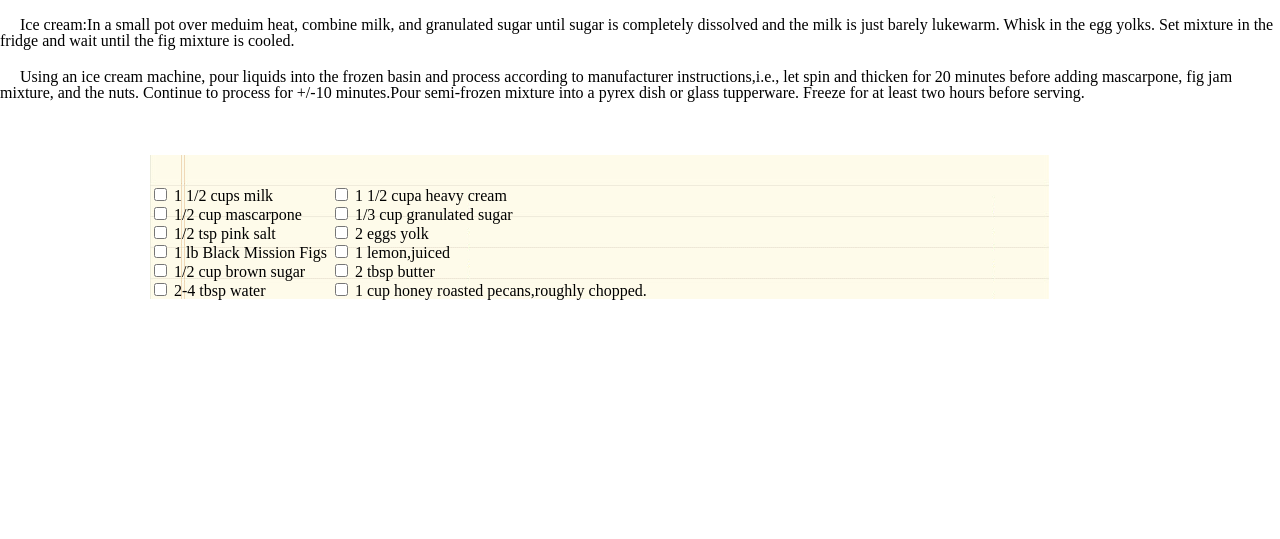
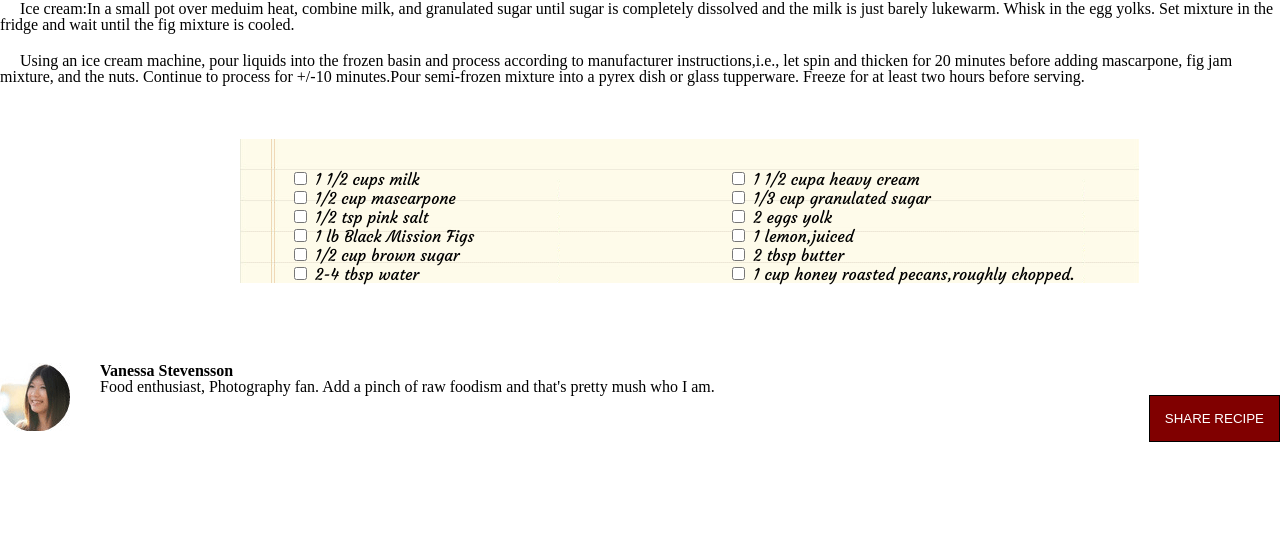
Before and after one commit to sereendaqamsih/chocolate-pizza, a plain HTML site: page index.html in a window 1280 px wide. Shown: the part 1110-1649 px from the top of the page. Drawn offline with Linux system fonts and the light colour scheme.

Commit message:
save lab10

```diff
--- a/css/style.css
+++ b/css/style.css
@@ -29,8 +29,10 @@ h3{
     margin-top: 30px;
 
 }
-#line img {
-    background-repeat:repeat;
+.line  {
+    background-image: url('../img/hr-img.png');
+    background-repeat:repeat-x;
+    width: 100%;
 }
 h4{
     font-size: small;
@@ -55,7 +57,7 @@ h5  {
 
 }
 
-    #p2 {
+#p2 {
         margin-top: 20px ;
         margin-bottom: 20px;
 
@@ -64,28 +66,52 @@ h5  {
     background-image: url('../img/list-bg.png');
     background-repeat: no-repeat;
     margin-top: 190px;
-    margin-left: 150px ;
+    margin-left: 240px ;
 }
 #list1{
     /* float:left; */
 
     margin-top: 30px;
     display: inline-block;
-}
+    margin-left: 50px;
+    font-family: 'Courgette', cursive;}
 #list2{
     /* float: right;   */
     margin-top: 30px;
     display: inline-block;
-
+    margin-left: 250px;
+    font-family: 'Courgette', cursive;
 
 
 }
 footer{
     text-align: center;
+    margin-top: 150px;
+    color: darkgrey;
 }
 #info {
-    margin-top: 400px;
+    margin-top: 80px;
 }
 input[type=checkbox]:checked + label.che {
     text-decoration: line-through;
   }
+#name{
+    font-weight: bold;
+    margin-top: 80px;
+    margin-left: 100px;
+
+}
+#van{
+    float: left;
+}
+#infoname{
+    margin-left: 100px;
+}
+button{
+float: right;
+color: white;
+background-color: maroon;
+border: solid black 1px;
+padding: 15px
+
+}
--- a/index.html
+++ b/index.html
@@ -5,9 +5,13 @@
     <meta http-equiv="X-UA-Compatible" content="IE=edge">
     <meta name="viewport" content="width=device-width, initial-scale=1.0">
     <link rel="preconnect" href="https://fonts.gstatic.com">
+<link href="https://fonts.googleapis.com/css2?family=Courgette&display=swap" rel="stylesheet">
+    <link rel="preconnect" href="https://fonts.gstatic.com">
 <link href="https://fonts.googleapis.com/css2?family=Dancing+Script&display=swap" rel="stylesheet">
 <link rel="preconnect" href="https://fonts.gstatic.com">
 <link href="https://fonts.googleapis.com/css2?family=Dancing+Script&display=swap" rel="stylesheet">
+<link rel="preconnect" href="https://fonts.gstatic.com">
+<link href="https://fonts.googleapis.com/css2?family=Indie+Flower&display=swap" rel="stylesheet">
     <link rel="stylesheet" href="css/reset.css">
     <link rel="stylesheet" href="css/style.css">
     <title>Chocolate Pizza</title>
@@ -17,7 +21,7 @@
         <h1>Delicious</h1>
         <h2>THE BEST FOOD BLOG ON THE WEB</h2>
         <img id="logo" src="img/logo.png" alt="logo">
-        <nav id="line"><img src="img/hr-img.png" alt="line"></nav>
+        <nav class="line"></nav>
         <nav>
             <ul>
               <li> <img src="img/fb-icon.png"alt="facebook"></li>
@@ -99,10 +103,11 @@
         </div>
 
        <section>
+        <nav class="line"></nav>
            <article id="info">
-               <img src="img/van-pic.png" alt="van image">
-               <h5>Vanessa Stevensson</h5>
-               <p>Food enthusiast, Photography fan. Add a pinch of raw foodism and that's pretty mush who I am.</p>
+               <img id="van" src="img/van-pic.png" alt="van image">
+               <h6 id="name">Vanessa Stevensson</h6>
+               <p id="infoname">Food enthusiast, Photography fan. Add a pinch of raw foodism and that's pretty mush who I am.</p>
                <button>SHARE RECIPE</button>
            </article>
        </section>
```
